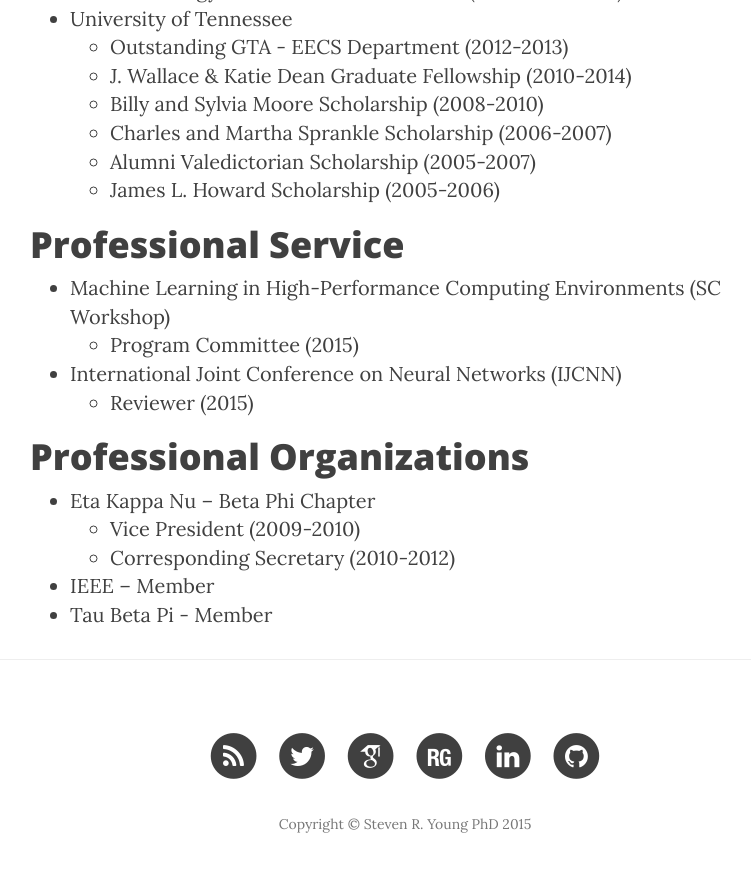
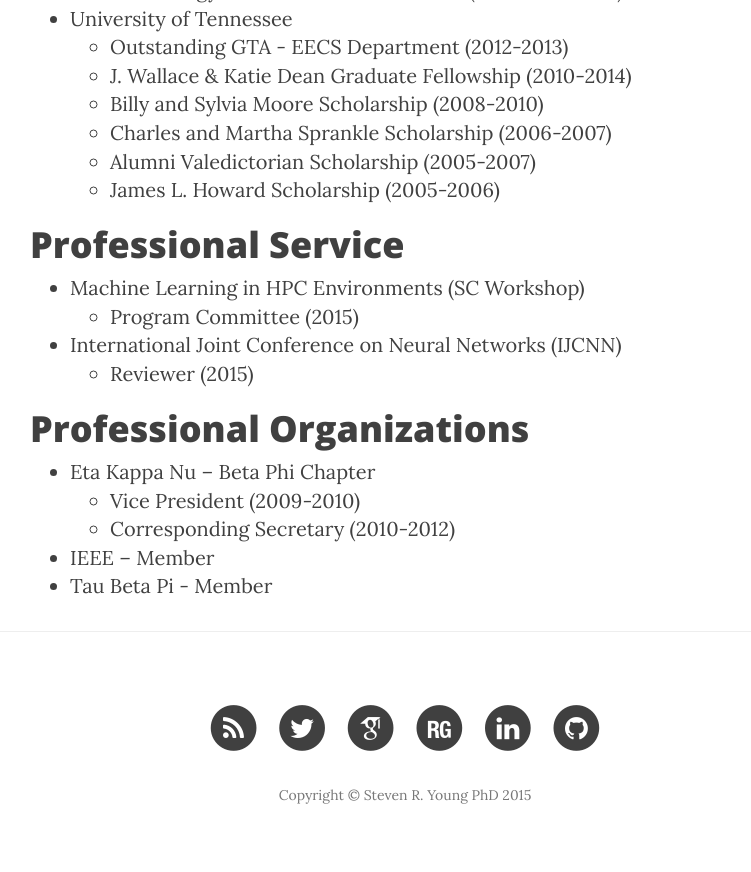
Before and after one commit to stevenryoung/stevenryoung.github.io, a Jekyll site: the page built from cv.md, in a window 1280 px wide and 900 px high, scrolled down 3578 px. Shown: the top 872 px of the window, without its empty margins (235-986 px from the left). Built offline with Jekyll 4.4.1, drawn with Linux system fonts in a browser that asks for light colours; nearby versions of some CDN libraries.

Commit message:
Updated SC Workshop to fit on a single line.

```diff
--- a/cv.md
+++ b/cv.md
@@ -89,7 +89,7 @@ GPA: 3.88
     - James L. Howard Scholarship (2005-2006)
 
 # Professional Service
-- Machine Learning in High-Performance Computing Environments (SC Workshop)
+- Machine Learning in HPC Environments (SC Workshop)
     - Program Committee (2015)
 - International Joint Conference on Neural Networks (IJCNN)
     - Reviewer (2015)
```
